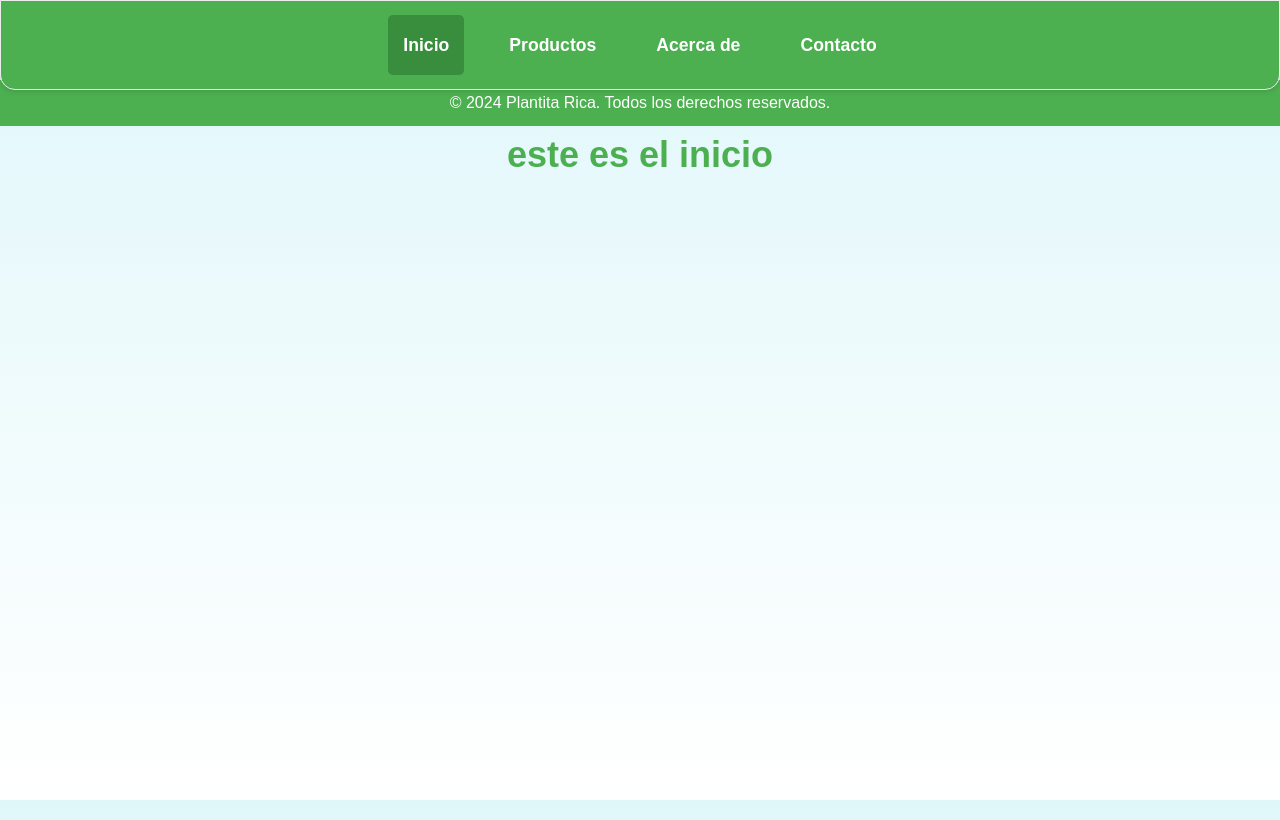
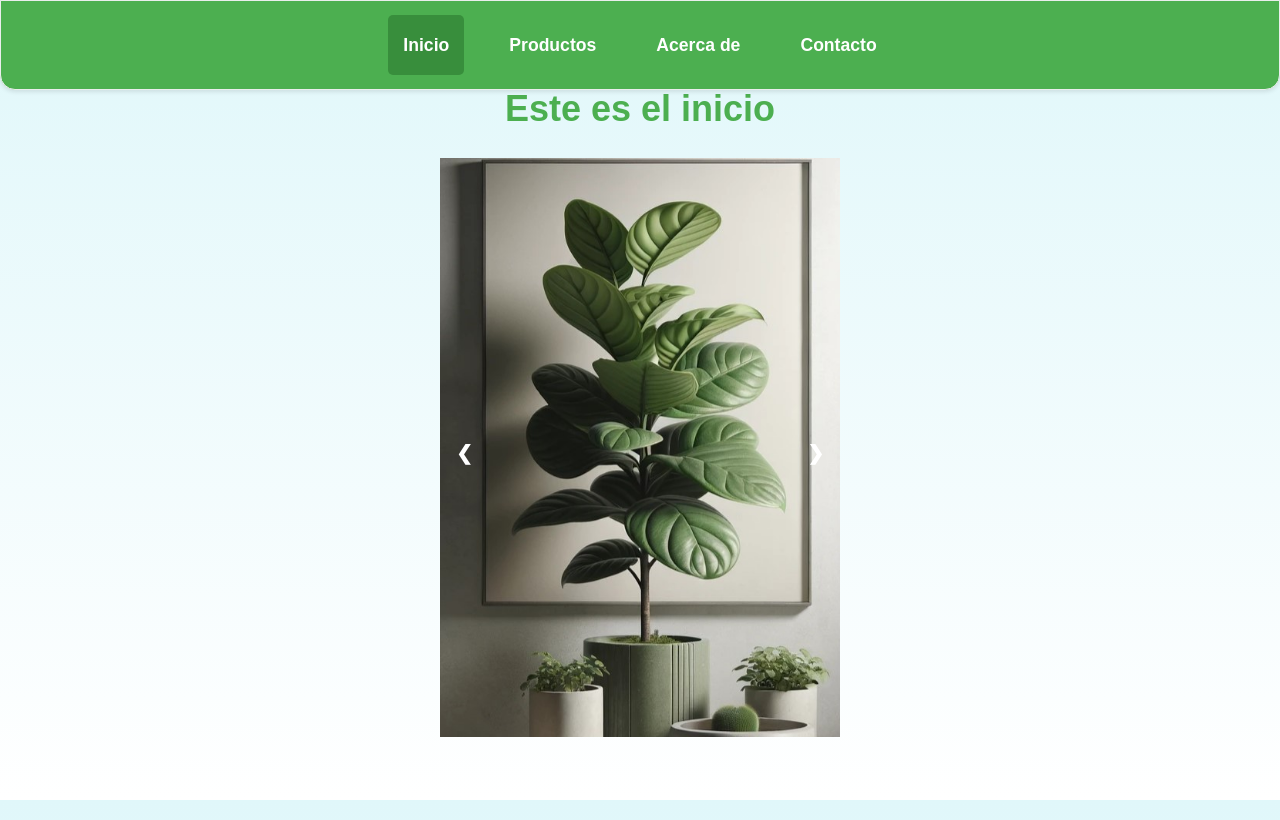
Before and after one commit to TheN1c0/Plantitarica, a Django app: page / in a window 1280 px wide. Run offline with Django 4.2, Linux system fonts and the light colour scheme.

Commit message:
agrego primer intento de carrusel

```diff
--- /dev/null
+++ b/Plantitarica/PlantitaricaApp/static/CSS/carousel.css
@@ -0,0 +1,60 @@
+.slideshow-container {
+    max-width: 400px;
+    margin: auto;
+    overflow: hidden;
+    position: relative;
+}
+
+.mySlides {
+    display: none;
+}
+
+.mySlides img {
+    width: 100%;
+    height: auto;
+}
+
+/* Controles del carrusel */
+.prev, .next {
+    cursor: pointer;
+    position: absolute;
+    top: 50%;
+    width: auto;
+    margin-top: -30px;
+    padding: 16px;
+    color: white;
+    font-weight: bold;
+    font-size: 20px;
+    transition: 0.6s ease;
+    border-radius: 0 3px 3px 0;
+    user-select: none;
+}
+
+.next {
+    right: 0;
+    border-radius: 3px 0 0 3px;
+}
+
+.prev:hover, .next:hover {
+    background-color: rgba(0, 0, 0, 0.8);
+}
+
+
+.text {
+    color: #f2f2f2;
+    font-size: 15px;
+    padding: 8px 12px;
+    position: absolute;
+    bottom: 8px;
+    width: 100%;
+    text-align: center;
+}
+
+
+.numbertext {
+    color: #f2f2f2;
+    font-size: 12px;
+    padding: 8px 12px;
+    position: absolute;
+    top: 0;
+}
--- a/Plantitarica/PlantitaricaApp/static/CSS/stylesBase.css
+++ b/Plantitarica/PlantitaricaApp/static/CSS/stylesBase.css
@@ -80,12 +80,3 @@ h1, h2, h3 {
   position: relative; /* Asegura que el contenido no se superponga con la barra de navegación */
   z-index: 0; /* Coloca el contenedor detrás de la barra de navegación */
 }
-
-footer {
-  text-align: center;
-  padding: 10px 0;
-  background: #4caf50;
-  color: #fff;
-  width: 100%;
-  box-shadow: 0 -2px 4px rgba(0, 0, 0, 0.1);
-}
--- /dev/null
+++ b/Plantitarica/PlantitaricaApp/static/JS/carousel.js
@@ -0,0 +1,21 @@
+var slideIndex = 1;
+showSlides(slideIndex);
+
+function plusSlides(n) {
+    showSlides(slideIndex += n);
+}
+
+function currentSlide(n) {
+    showSlides(slideIndex = n);
+}
+
+function showSlides(n) {
+    var i;
+    var slides = document.getElementsByClassName("mySlides");
+    if (n > slides.length) { slideIndex = 1 }
+    if (n < 1) { slideIndex = slides.length }
+    for (i = 0; i < slides.length; i++) {
+        slides[i].style.display = "none";
+    }
+    slides[slideIndex - 1].style.display = "block";
+}
--- a/Plantitarica/PlantitaricaApp/templates/PlantitaricaApp/Base.html
+++ b/Plantitarica/PlantitaricaApp/templates/PlantitaricaApp/Base.html
@@ -7,7 +7,7 @@
     <link rel="stylesheet" href="{% static 'css/stylesBase.css' %}">
     <link rel="stylesheet" href="{% static 'css/styles.css' %}">
     <link rel="stylesheet" href="{% static 'css/mini-navbar.css' %}">
-    <title>Plantita Rica</title>
+    <title>{% block title %}Plantita Rica{% endblock %}</title>
 </head>
 <body>
     <nav class="nav">
@@ -32,8 +32,6 @@
         {% endblock %}
     </div>
 
-    <footer>
-        &copy; 2024 Plantita Rica. Todos los derechos reservados.
-    </footer>
+
 </body>
 </html>
--- a/Plantitarica/PlantitaricaApp/templates/PlantitaricaApp/inicio.html
+++ b/Plantitarica/PlantitaricaApp/templates/PlantitaricaApp/inicio.html
@@ -6,15 +6,37 @@
     <meta name="viewport" content="width=device-width, initial-scale=1.0">
     <link rel="stylesheet" href="{% static 'css/styles.css' %}">
     <link rel="stylesheet" href="{% static 'css/stylesBase.css' %}">
+    <link rel="stylesheet" href="{% static 'css/carousel.css' %}">
     <title>Inicio</title>
-
 </head>
 <body>
     {% include "PlantitaricaApp/base.html" %}
+
     {% block content %}
-    <h1>este es el inicio</h1>
+    <h1>Este es el inicio</h1>
 
+    <div class="slideshow-container">
+        <!-- Imágenes del carrusel -->
+        <div class="mySlides fade">
+            <img src="{% static 'IMG/imagenn1.jpg' %}" style="width:100%">
+        </div>
+
+        <div class="mySlides fade">
+            <img src="{% static 'IMG/imagenn2.jpg' %}" style="width:100%">
+        </div>
+
+        <div class="mySlides fade">
+            <img src="{% static 'IMG/imagenn3.jpg' %}" style="width:100%">
+        </div>
+
+        <!-- Controles del carrusel -->
+        <a class="prev" onclick="plusSlides(-1)">&#10094;</a>
+        <a class="next" onclick="plusSlides(1)">&#10095;</a>
+    </div>
     {% endblock %}
 
+    {% block extra_scripts %}
+    <script src="{% static 'JS/carousel.js' %}"></script>
+    {% endblock %}
 </body>
 </html>
```
Also changed, not shown: Plantitarica/PlantitaricaApp/static/IMG/imagenn1.jpg (added), Plantitarica/PlantitaricaApp/static/IMG/imagenn2.jpg (added), Plantitarica/PlantitaricaApp/static/IMG/imagenn3.jpg (added), Plantitarica/PlantitaricaApp/static/IMG/logo.jpg (added).
